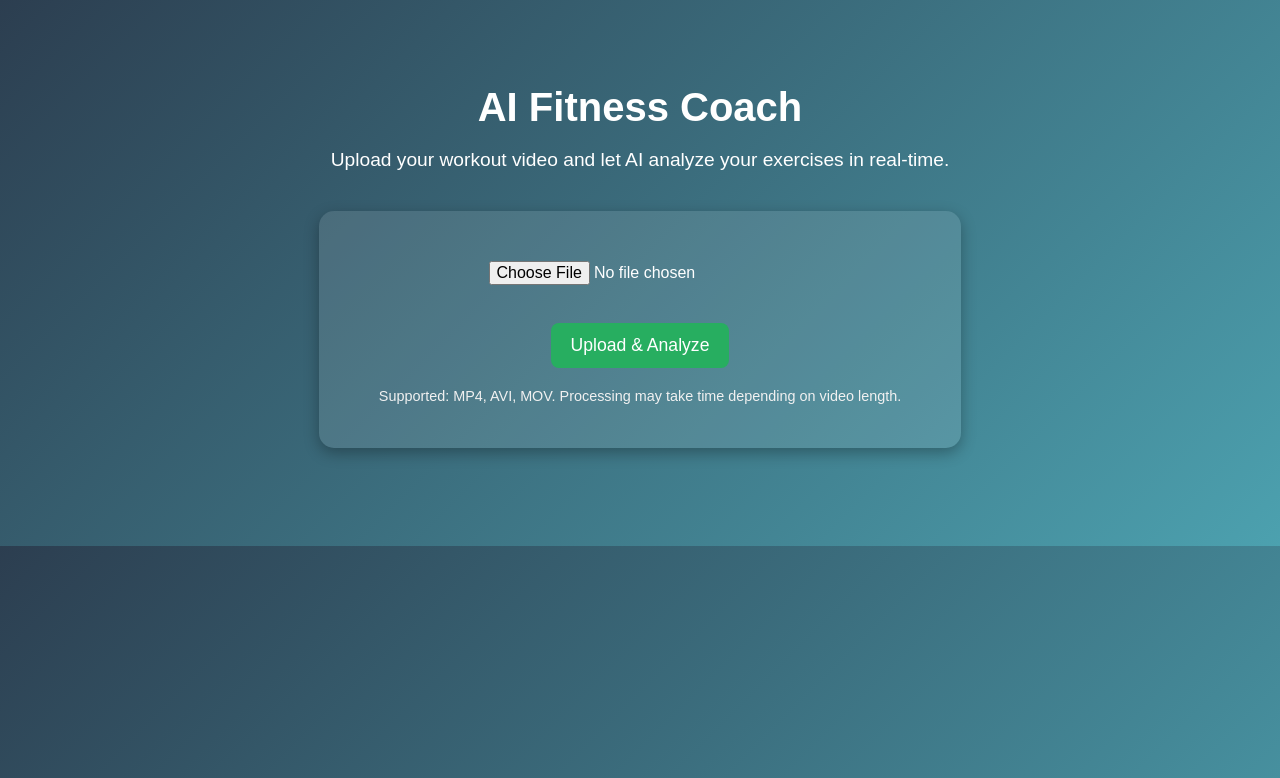
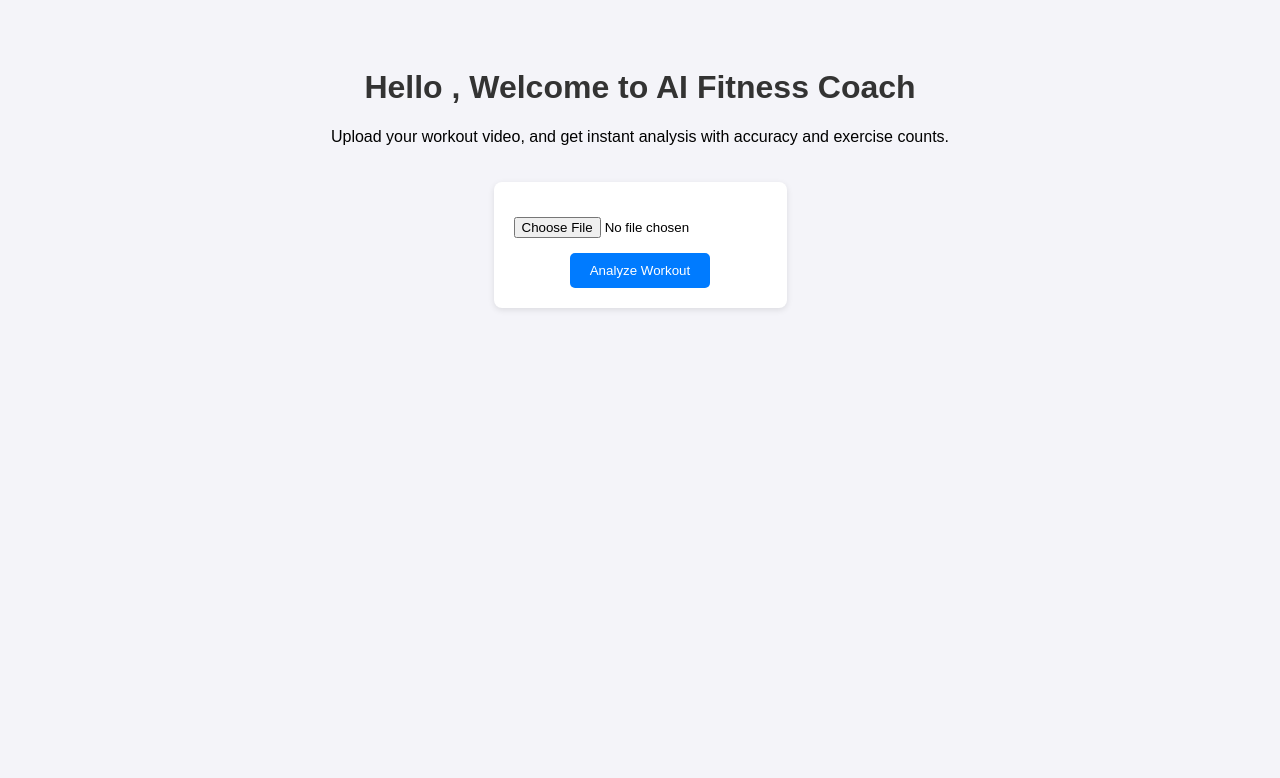
Before and after one commit to ashish-29-2003/AI-Fitness-Coach, a Flask app: page / in a window 1280 px wide. Shown: the top 778 px of the page. Run offline with Flask 3, Linux system fonts and the light colour scheme.

Commit message:
Simplified index page: removed extra features, kept only upload form

```diff
--- a/templates/index.html
+++ b/templates/index.html
@@ -2,68 +2,24 @@
 <html lang="en">
 <head>
   <meta charset="UTF-8">
-    <meta name="viewport" content="width=device-width, initial-scale=1.0">
   <title>AI Fitness Coach</title>
   <style>
-        body {
-            font-family: Arial, sans-serif;
-            background: linear-gradient(135deg, #2c3e50, #4ca1af);
-            color: white;
-            text-align: center;
-            padding: 50px;
-        }
-        h1 {
-            font-size: 2.5em;
-            margin-bottom: 10px;
-        }
-        p {
-            font-size: 1.2em;
-        }
-        .upload-box {
-            margin: 40px auto;
-            padding: 30px;
-            background: rgba(255,255,255,0.1);
-            border-radius: 15px;
-            width: 50%;
-            box-shadow: 0px 5px 15px rgba(0,0,0,0.3);
-        }
-        input[type=file] {
-            margin: 20px 0;
-            font-size: 1em;
-        }
-        button {
-            background: #27ae60;
-            color: white;
-            border: none;
-            padding: 12px 20px;
-            border-radius: 8px;
-            font-size: 1.1em;
-            cursor: pointer;
-            transition: 0.3s;
-        }
-        button:hover {
-            background: #2ecc71;
-        }
-        .note {
-            margin-top: 20px;
-            font-size: 0.9em;
-            color: #f1f1f1;
-        }
+    body { font-family: Arial, sans-serif; background: #f4f4f9; text-align: center; padding: 40px; }
+    h1 { color: #333; }
+    form { margin-top: 20px; padding: 20px; background: #fff; border-radius: 8px; display: inline-block; box-shadow: 0 2px 6px rgba(0,0,0,0.1); }
+    input[type="file"] { margin: 15px 0; }
+    button { padding: 10px 20px; background: #007bff; color: #fff; border: none; border-radius: 5px; cursor: pointer; }
+    button:hover { background: #0056b3; }
   </style>
 </head>
 <body>
+  <h1>Hello , Welcome to AI Fitness Coach</h1>
+  <p>Upload your workout video, and get instant analysis with accuracy and exercise counts.</p>
 
-    <h1> AI Fitness Coach</h1>
-    <p>Upload your workout video and let AI analyze your exercises in real-time.</p>
-
-    <div class="upload-box">
   <form action="/upload" method="post" enctype="multipart/form-data">
     <input type="file" name="video" accept="video/*" required>
-            <br><br>
-            <button type="submit">Upload & Analyze</button>
+    <br>
+    <button type="submit">Analyze Workout</button>
   </form>
-        <p class="note">Supported: MP4, AVI, MOV. Processing may take time depending on video length.</p>
-    </div>
-
 </body>
 </html>
```
Lines whose indentation alone changed are shown as unchanged.
